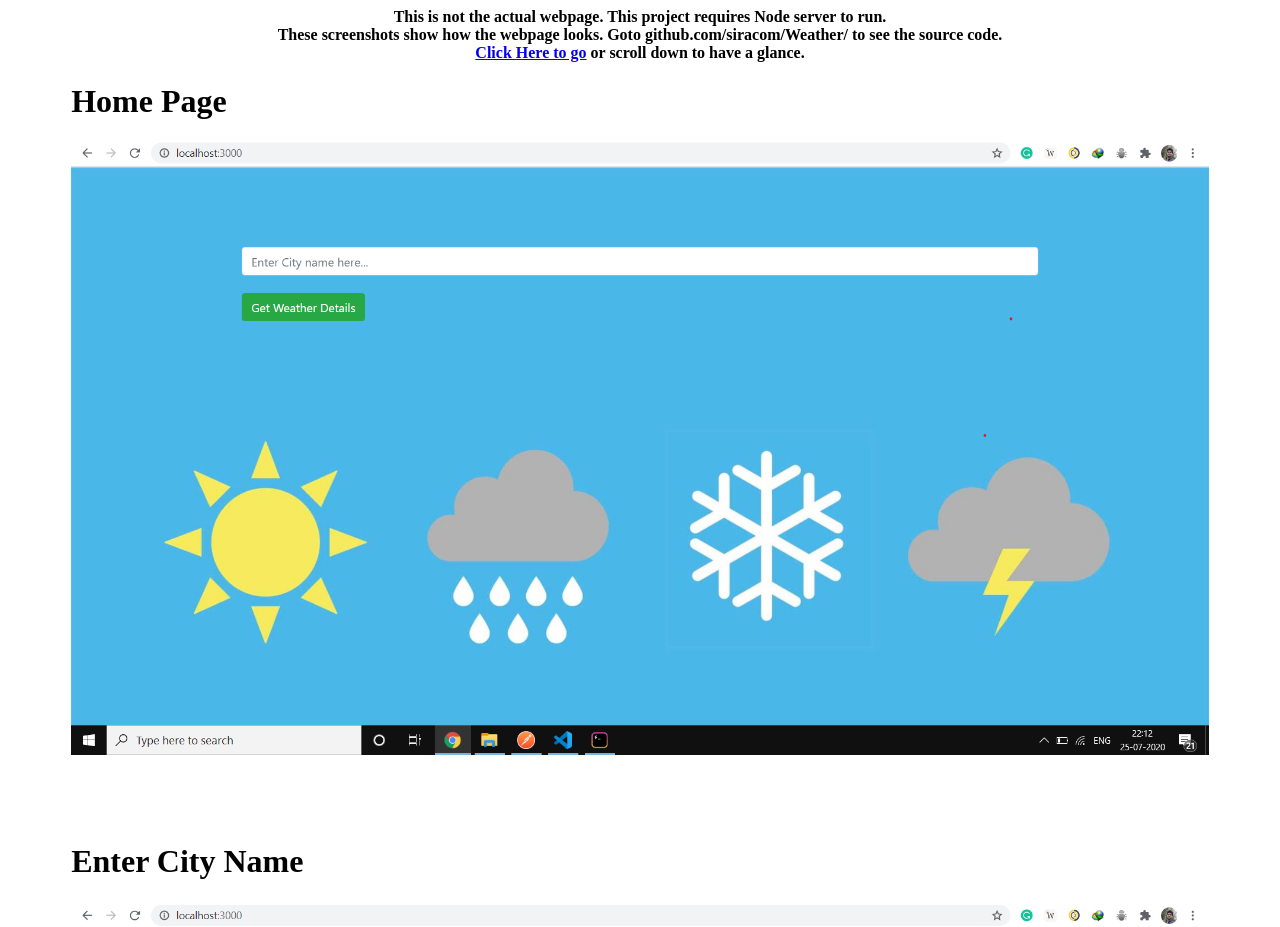
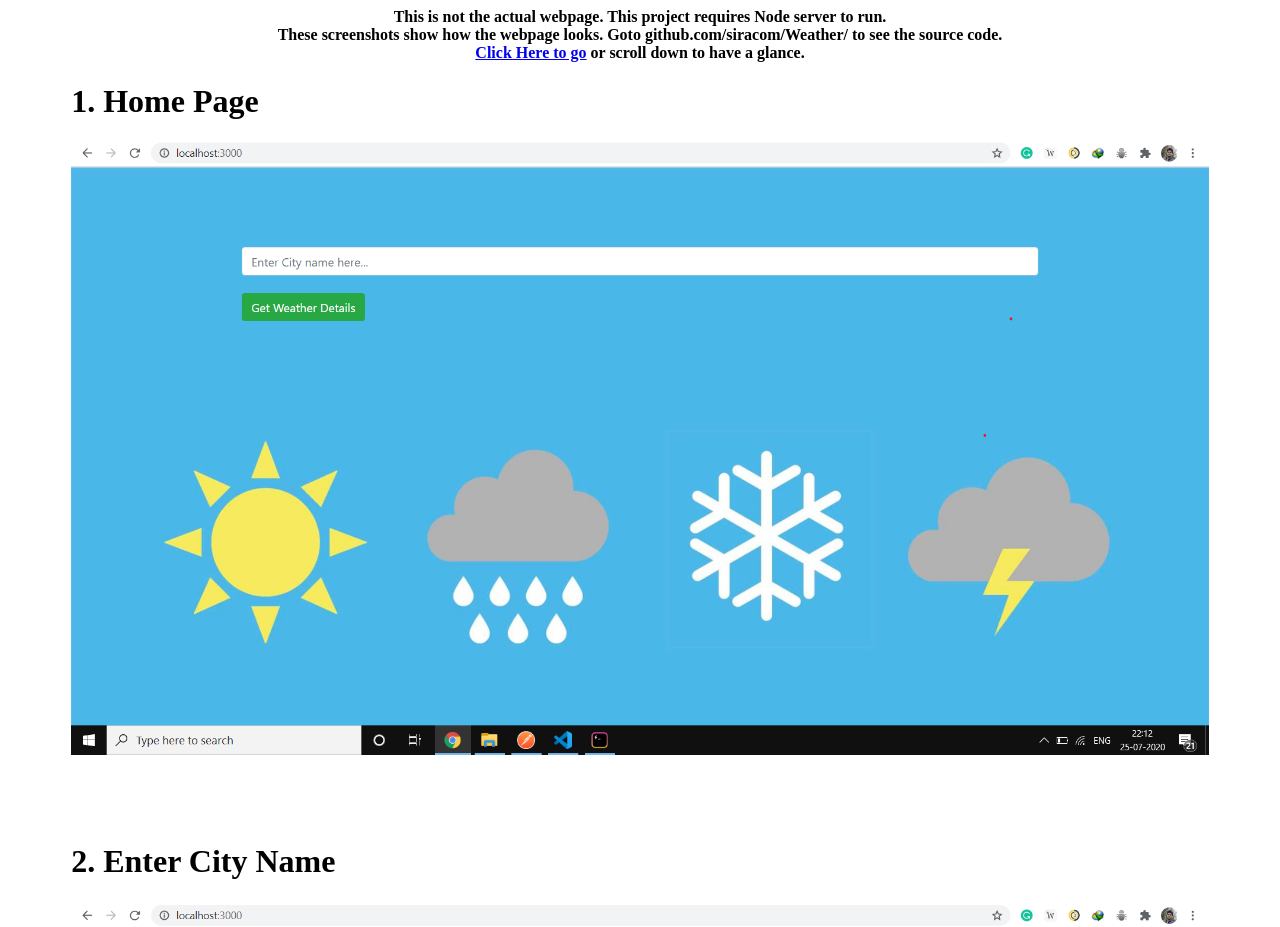
Before and after one commit to siracom/Weather, a website: page index.html in a window 1280 px wide. Shown: the top 927 px of the page. Drawn offline with Linux system fonts and the light colour scheme.

Commit message:
Update index.html

```diff
--- a/index.html
+++ b/index.html
@@ -18,10 +18,10 @@
 </head>
 <body>
   <strong>This is not the actual webpage. This project requires Node server to run. <br>These screenshots show how the webpage looks. Goto github.com/siracom/Weather/ to see the source code.<br><a href="https://github.com/siracom/Weather">Click Here to go</a> or scroll down to have a glance.</strong>
-  <h1>Home Page</h1>
+  <h1>1. Home Page</h1>
   <img src="Snaps/1. DataEntryPage.png" class="image" alt="cannot load image">
-  <h1>Enter City Name</h1>
+  <h1>2. Enter City Name</h1>
   <img src="Snaps/2. SearchLocation.png" class="image" alt="cannot load image">
-  <h1>Get Response</h1>
+  <h1>3. Get Response</h1>
   <img src="Snaps/3. WeatherDetails.png" class="image" alt="cannot load image">
 </body>
```
